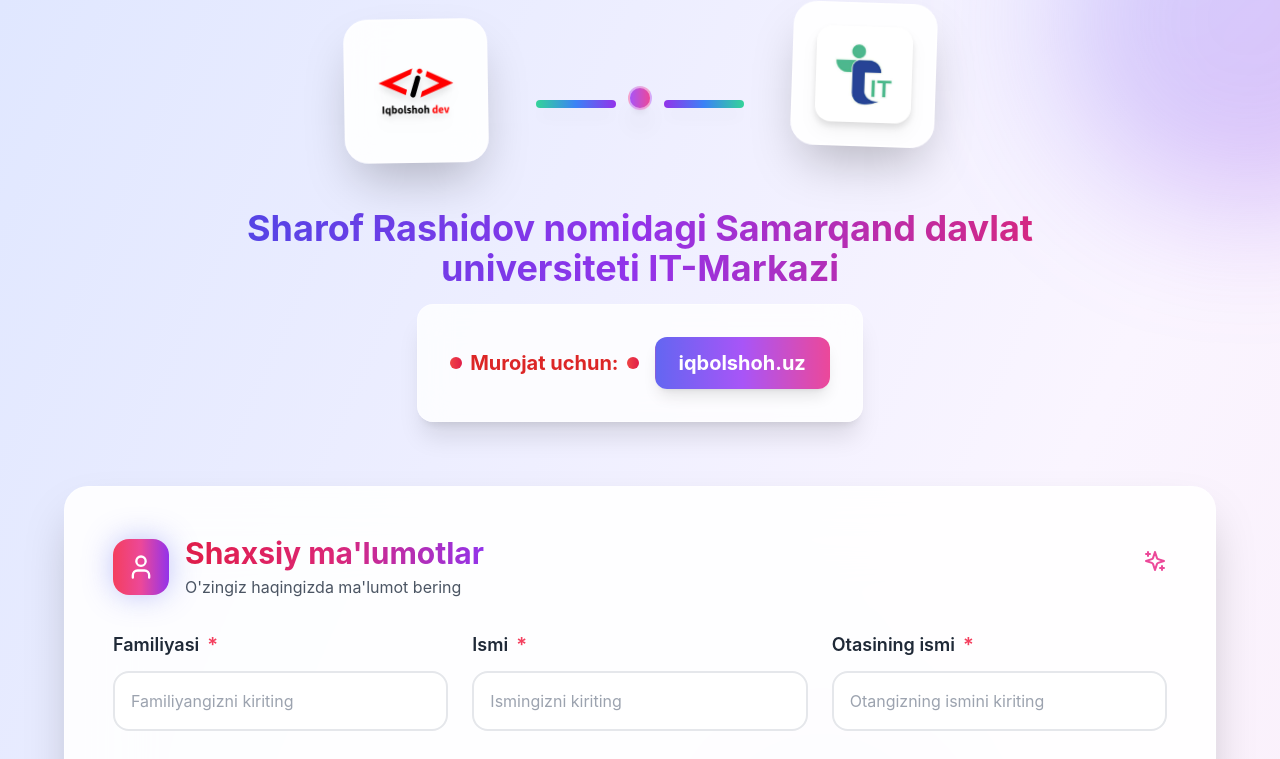
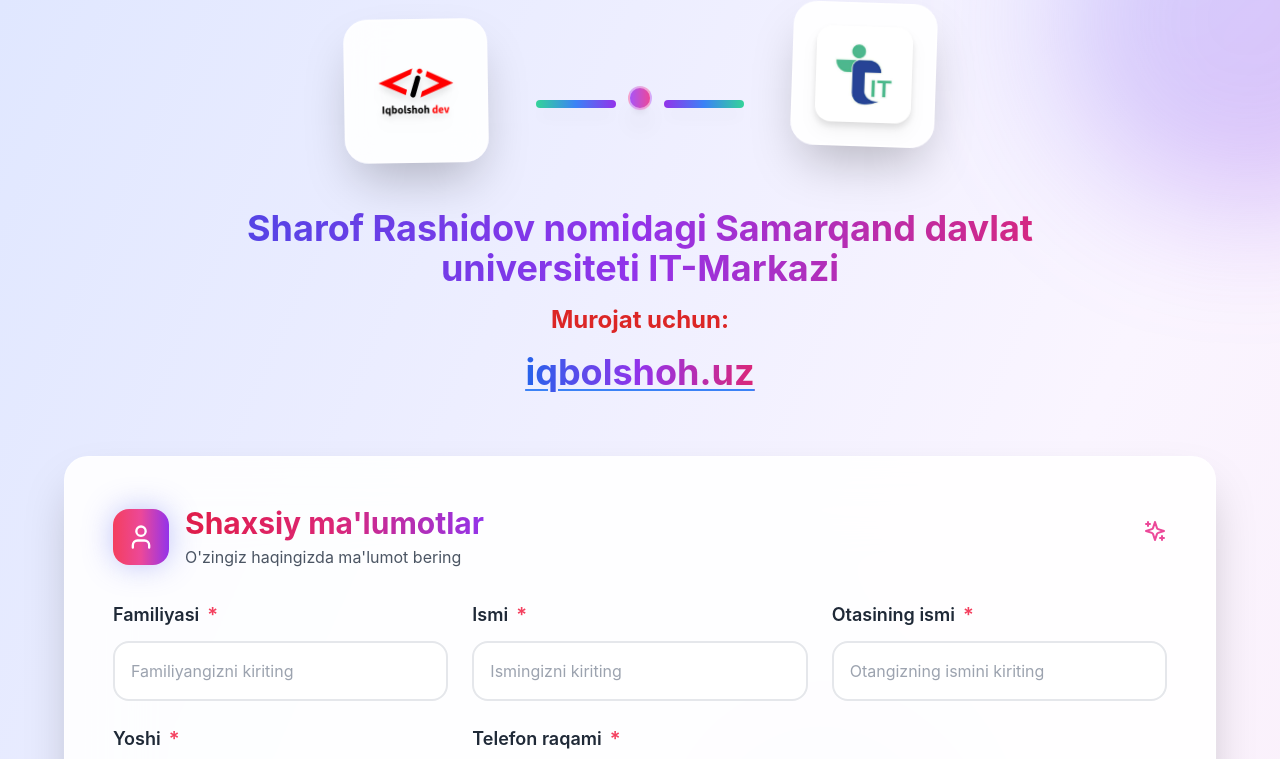
Before and after one commit to Iqbolshoh/react-register-form, a React (Vite) app: page / in a window 1280 px wide. Shown: the top 759 px of the page. Built offline with nearby package versions, Linux system fonts and the light colour scheme.

Commit message:
Create new contact section design

```diff
--- a/src/components/LogoHeader.tsx
+++ b/src/components/LogoHeader.tsx
@@ -40,30 +40,18 @@
         </h1>
 
         {/* Contact Section */}
-        <div className="mt-8 flex justify-center">
-          <div className="bg-white/80 backdrop-blur-lg rounded-2xl shadow-xl border border-white/40 p-6 sm:p-8 hover:shadow-2xl transition-all duration-500 hover:scale-105 group">
-            <div className="flex flex-col sm:flex-row items-center gap-3 sm:gap-4">
-              <div className="flex items-center gap-2">
-                <div className="w-3 h-3 bg-gradient-to-r from-red-500 to-rose-600 rounded-full animate-pulse"></div>
-                <span className="text-red-600 font-bold text-lg sm:text-xl">Murojat uchun:</span>
-                <div className="w-3 h-3 bg-gradient-to-r from-red-500 to-rose-600 rounded-full animate-pulse"></div>
-              </div>
-
+        <div className="mt-12 text-center space-y-4">
+          <p className="text-red-600 font-bold text-xl sm:text-2xl animate-pulse">
+            Murojat uchun:
+          </p>
           <a
             href="https://iqbolshoh.uz"
             target="_blank"
             rel="noopener noreferrer"
-                className="relative px-6 py-3 bg-gradient-to-r from-indigo-500 via-purple-500 to-pink-500 text-white font-bold text-lg sm:text-xl rounded-xl shadow-lg hover:shadow-2xl transition-all duration-500 transform hover:scale-110 hover:-translate-y-1 animate-gradient-x group-hover:animate-pulse-glow"
+            className="inline-block text-2xl sm:text-3xl md:text-4xl font-bold bg-gradient-to-r from-blue-600 via-purple-600 to-pink-600 bg-clip-text text-transparent hover:from-pink-600 hover:via-purple-600 hover:to-blue-600 transition-all duration-500 transform hover:scale-110 underline decoration-2 underline-offset-4 decoration-blue-500 hover:decoration-pink-500"
           >
-                <span className="relative z-10">iqbolshoh.uz</span>
-                <div className="absolute inset-0 rounded-xl bg-gradient-to-r from-pink-500 via-purple-500 to-indigo-500 opacity-0 group-hover:opacity-100 transition-opacity duration-500 animate-gradient-x"></div>
+            iqbolshoh.uz
           </a>
-            </div>
-
-            {/* Decorative Elements */}
-            <div className="absolute -top-2 -right-2 w-6 h-6 bg-gradient-to-r from-yellow-400 to-orange-500 rounded-full opacity-0 group-hover:opacity-100 transition-all duration-500 animate-bounce-gentle"></div>
-            <div className="absolute -bottom-2 -left-2 w-4 h-4 bg-gradient-to-r from-green-400 to-emerald-500 rounded-full opacity-0 group-hover:opacity-100 transition-all duration-700 animate-pulse"></div>
-          </div>
         </div>
       </div>
     </div>
```
Lines whose indentation alone changed are shown as unchanged.
